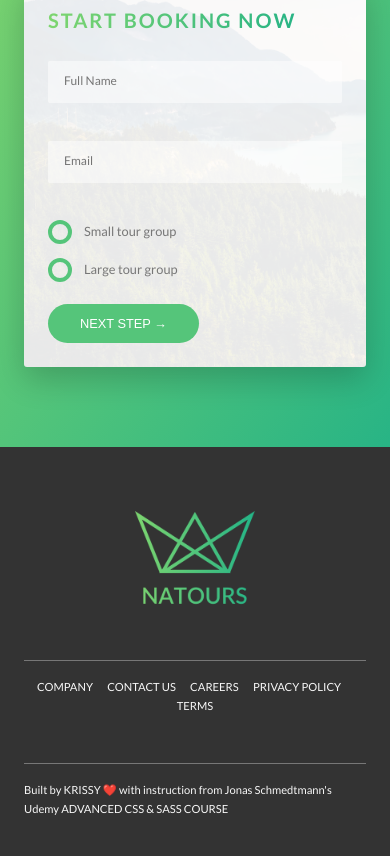
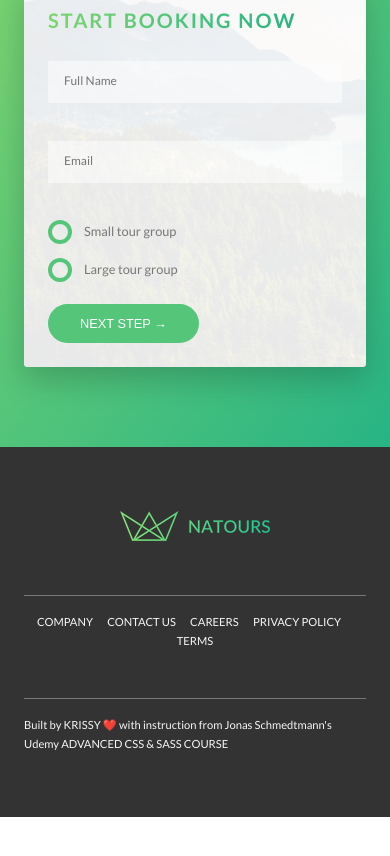
Before and after one commit to krissygroom/natours-course-project, a website: page index.html in a window 390 px wide. Shown: the part 5897-6753 px from the top of the page. After the commit the page ends 6714 px from the top, so only its background shows below. Drawn offline with nearby package versions, Linux system fonts and the light colour scheme.

Commit message:
Responsive image for footer logo

```diff
--- a/index.html
+++ b/index.html
@@ -359,7 +359,13 @@
 
   <footer class="footer">
     <div class="footer__logo-box">
-      <img src="img/logo-green-2x.png" alt="Full Natours logo" class="footer__logo">
+
+      <!-- Art direction responsive images -->
+      <picture class="footer__logo">
+        <source srcset="img/logo-green-small-1x.png 1x, img/logo-green-small-2x.png 2x" media="(max-width: 37.5em)">
+        <!-- Density switching responsive images -->
+        <img srcset="img/logo-green-1x.png 1x, img/logo-green-2x.png 2x" alt="Full Natours logo">
+      </picture>
     </div>
     <div class="row">
       <div class="col-1-of-2">
```
